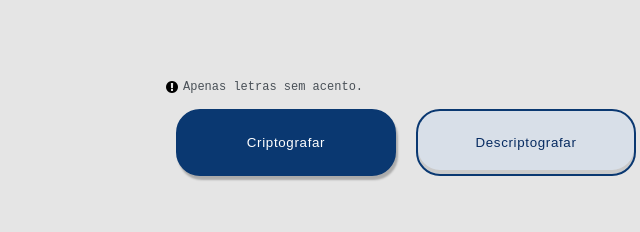
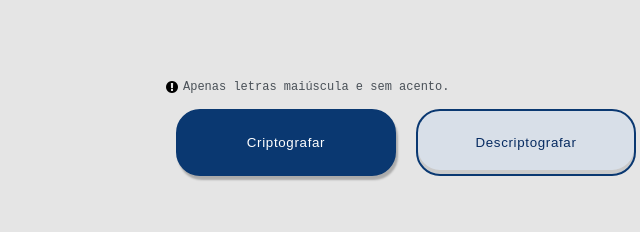
Before and after one commit to lindainesv/decodificadordetexto, a plain HTML site: page index.html in a window 1280 px wide. Shown: the part 476-708 px from the top of the page, 24-664 px from the left. Drawn offline with Linux system fonts and the light colour scheme.

Commit message:
Update index.html

```diff
--- a/index.html
+++ b/index.html
@@ -22,7 +22,7 @@
        <div class="codificar">
             <textarea cols="10" name=" " id="txt-in" placeholder="Digite aqui seu texto..."></textarea>
             <div class="info">
-                <img src="imagens/exclamacao.svg" alt="ponto de exclamação" width="12px" ><p >Apenas letras sem acento.</p>
+                <img src="imagens/exclamacao.svg" alt="ponto de exclamação" width="12px" ><p >Apenas letras maiúscula e sem acento.</p>
             </div>
             <div class="botoes">
                 <button class="botao botaocriptador">Criptografar</button>
```
